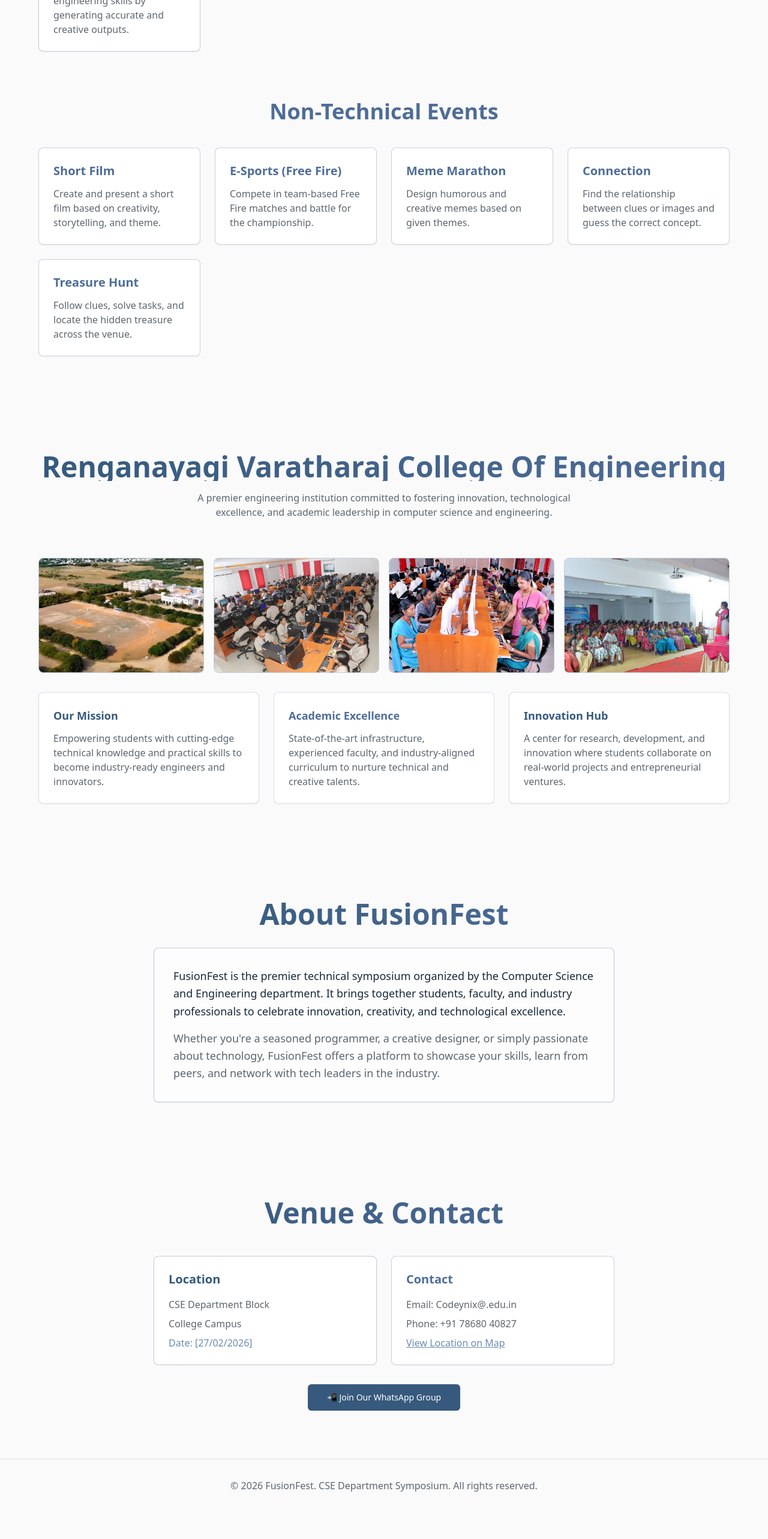
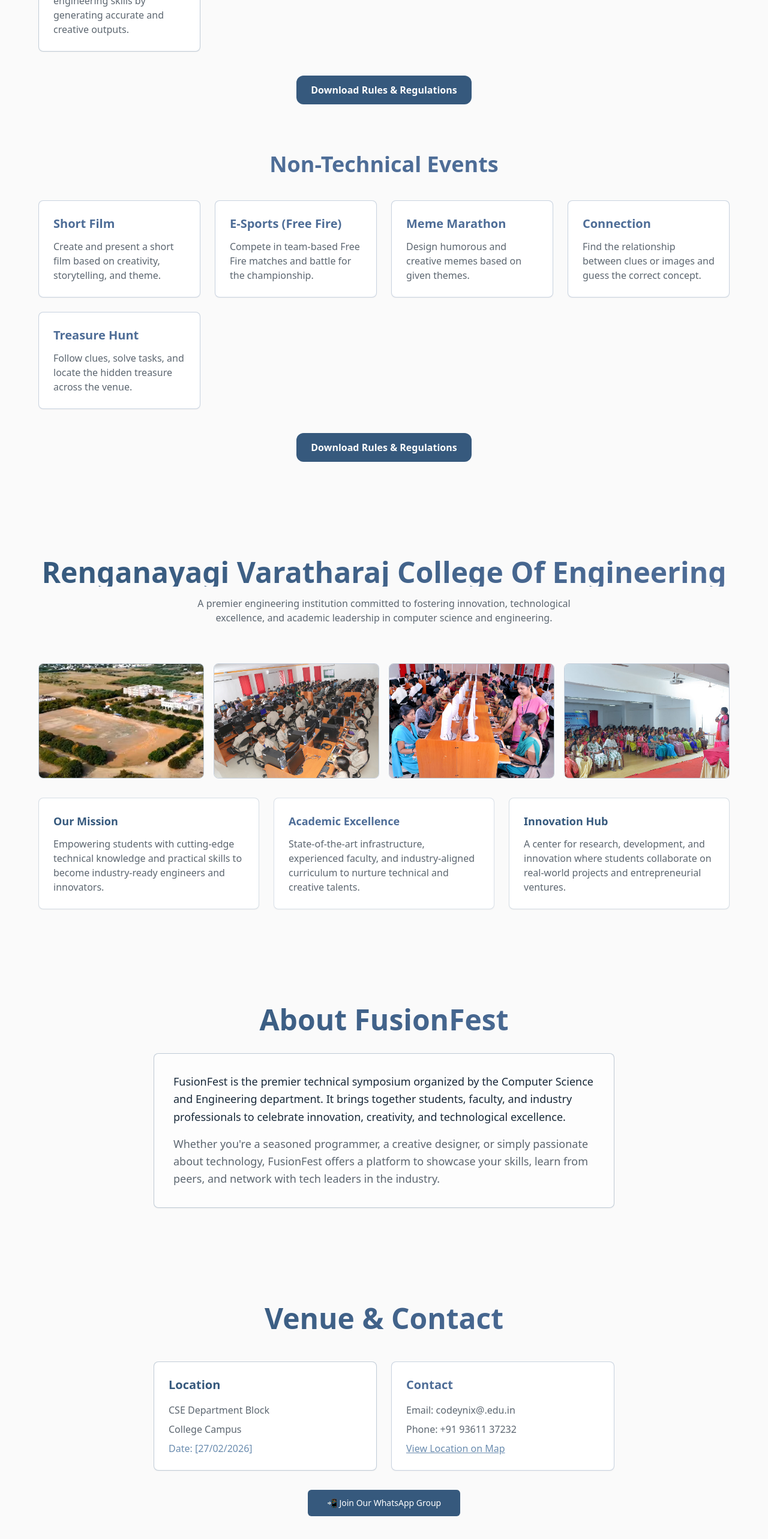
Before and after one commit to Vishalchandrakumar07/Fusion-Fest, a Next.js app: page / in a window 1280 px wide. Shown: the part 1414-3980 px from the top of the page at 60% size. Before the commit the page ends 3935 px from the top, so only its background shows below. Built offline with nearby package versions, Linux system fonts and the light colour scheme.

Commit message:
rules pdfs added

```diff
--- a/app/page.tsx
+++ b/app/page.tsx
@@ -143,6 +143,7 @@ export default function Page() {
   <h3 className="text-3xl md:text-4xl font-bold text-primary mb-10 text-center">
     Technical Events
   </h3>
+
   <div className="grid grid-cols-1 md:grid-cols-2 lg:grid-cols-4 gap-6">
     {TechnicalEvents.map((event, index) => (
       <Card
@@ -163,7 +164,19 @@ export default function Page() {
       </Card>
     ))}
   </div>
+
+  {/* Download Button */}
+  <div className="flex justify-center mt-10">
+    <a
+      href="/technical-events-rules.pdf"
+      download
+      className="px-6 py-3 rounded-xl bg-primary text-primary-foreground font-semibold hover:bg-primary/90 transition-all glow-box"
+    >
+      Download Rules & Regulations
+    </a>
   </div>
+</div>
+
 
           {/* Non-Technical Events */}
           <div>
@@ -189,6 +202,17 @@ export default function Page() {
                   </div>
                 </Card>
               ))}
+            </div>
+
+              {/* Download Button */}
+              <div className="flex justify-center mt-10">
+                <a
+                  href="/non-technical-events-rules.pdf"
+                  download
+                  className="px-6 py-3 rounded-xl bg-primary text-primary-foreground font-semibold hover:bg-primary/90 transition-all glow-box"
+                >
+                  Download Rules & Regulations
+                </a>
               </div>
           </div>
         </div>
@@ -272,8 +296,8 @@ export default function Page() {
 
       <Card className="p-6 bg-card border-accent/30">
         <h3 className="text-xl font-bold text-accent mb-4">Contact</h3>
-        <p className="text-muted-foreground mb-2">Email: Codeynix@.edu.in</p>
-        <p className="text-muted-foreground mb-2">Phone: +91 78680 40827</p>
+        <p className="text-muted-foreground mb-2">Email: codeynix@.edu.in</p>
+        <p className="text-muted-foreground mb-2">Phone: +91 93611 37232</p>
 
         <a
           href="https://maps.app.goo.gl/xHjPc5cdkriDysaA6?g_st=aw"
```
Also changed, not shown: 2 other files (tests, documents, lock files or other folders). Lines whose indentation alone changed are shown as unchanged.
